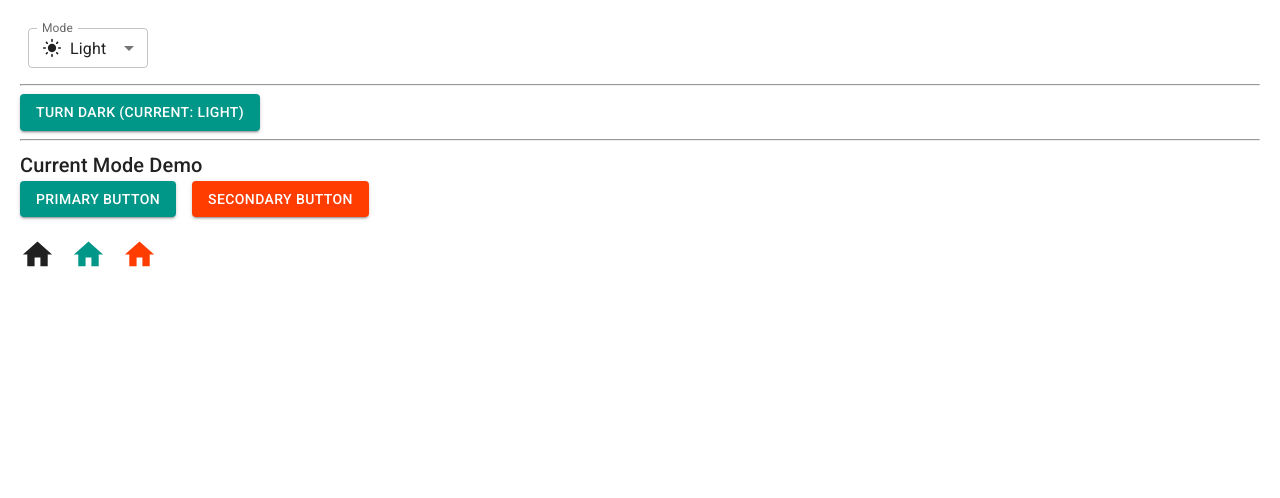
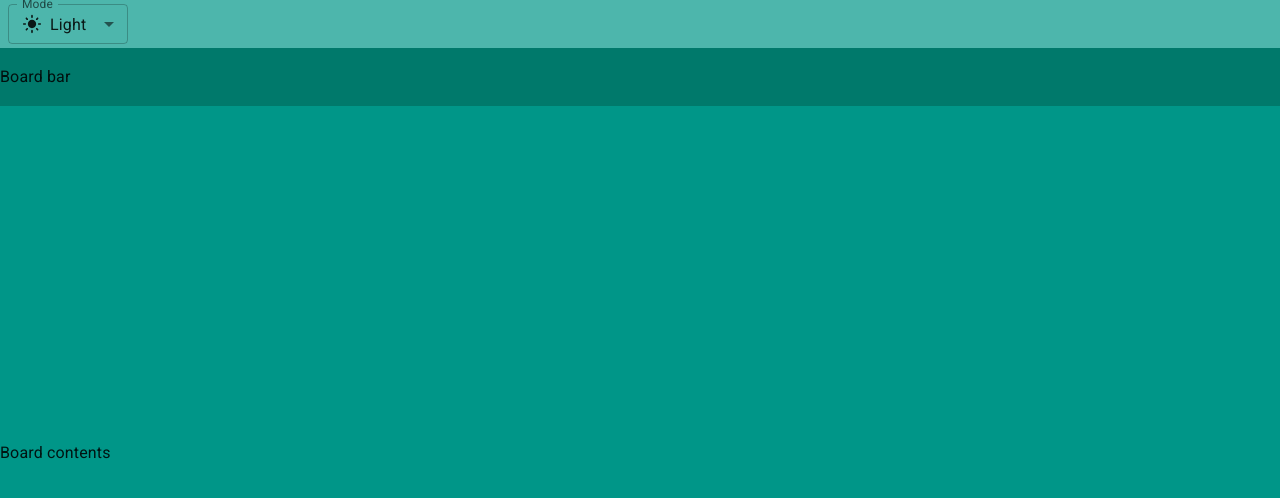
Before and after one commit to PhamVanPhuc2k2/vite-frontend, a React (Vite) app: page / in a window 1280 px wide. Shown: the top 498 px of the page. Built offline with nearby package versions, Linux system fonts and the light colour scheme.

Commit message:
Basic Layout

```diff
--- a/index.html
+++ b/index.html
@@ -4,7 +4,7 @@
     <meta charset="UTF-8" />
     <link rel="icon" type="image/svg+xml" href="/vite.svg" />
     <meta name="viewport" content="width=device-width, initial-scale=1.0" />
-    <title>Vite + React</title>
+    <title>Pham Van Phuc</title>
     <link rel="preconnect" href="https://fonts.googleapis.com" />
     <link rel="preconnect" href="https://fonts.gstatic.com" crossorigin />
     <link
--- a/src/App.jsx
+++ b/src/App.jsx
@@ -1,6 +1,3 @@
-import Button from "@mui/material/Button";
-import HomeIcon from "@mui/icons-material/Home";
-import Typography from "@mui/material/Typography";
 import { useColorScheme } from "@mui/material/styles";
 import InputLabel from "@mui/material/InputLabel";
 import MenuItem from "@mui/material/MenuItem";
@@ -10,6 +7,7 @@
 import DarkModeOutlinedIcon from "@mui/icons-material/DarkModeOutlined";
 import SettingsBrightnessOutlinedIcon from "@mui/icons-material/SettingsBrightnessOutlined";
 import Box from "@mui/material/Box";
+import Container from "@mui/material/Container";
 //
 
 function ModeSelect() {
@@ -50,44 +48,48 @@
   );
 }
 
-function ModeToggle() {
-  const { mode, setMode } = useColorScheme();
-  // const prefersDarkMode = useMediaQuery("(prefers-color-scheme:dark)");
-  // const prefersLightMode = useMediaQuery("(prefers-color-scheme:light)");
-  // console.log("prefersDarkMode: ", prefersDarkMode);
-  // console.log("prefersLightMode: ", prefersLightMode);
-  return (
-    <Button
-      variant="contained"
-      onClick={() => {
-        setMode(mode === "light" ? "dark" : "light");
-      }}
-    >
-      {mode === "light" ? "Turn dark" : "Turn light"} (Current: {mode})
-    </Button>
-  );
-}
-
 function App() {
   return (
-    <div style={{ padding: 20 }}>
-      <ModeSelect />
-      <hr />
-      <ModeToggle />
-      <hr />
-      <Typography variant="h6">Current Mode Demo</Typography>
-      <Button variant="contained" color="primary">
-        Primary Button
-      </Button>
-      <Button variant="contained" color="secondary" sx={{ ml: 2 }}>
-        Secondary Button
-      </Button>
-      <div style={{ marginTop: 20 }}>
-        <HomeIcon fontSize="large" />
-        <HomeIcon color="primary" fontSize="large" sx={{ ml: 2 }} />
-        <HomeIcon color="secondary" fontSize="large" sx={{ ml: 2 }} />
-      </div>
-    </div>
+    <Container
+      disableGutters
+      maxWidth={false}
+      sx={{ height: "100vh", backgroundColor: "primary.main" }}
+    >
+      <Box
+        sx={{
+          backgroundColor: "primary.light",
+          width: "100%",
+          height: (theme) => theme.trello.appBarHeight,
+          display: "flex",
+          alignItems: "center",
+        }}
+      >
+        <ModeSelect />
+      </Box>
+      <Box
+        sx={{
+          backgroundColor: "primary.dark",
+          width: "100%",
+          height: (theme) => theme.trello.boardBarHeight,
+          display: "flex",
+          alignItems: "center",
+        }}
+      >
+        Board bar
+      </Box>
+      <Box
+        sx={{
+          backgroundColor: "primary.main",
+          width: "100%",
+          height: (theme) =>
+            `calc(100vh - ${theme.trello.appBarHeight} - ${theme.trello.boardBarHeight})`,
+          display: "flex",
+          alignItems: "center",
+        }}
+      >
+        Board contents
+      </Box>
+    </Container>
   );
 }
 
--- a/src/theme.js
+++ b/src/theme.js
@@ -2,6 +2,10 @@
 import { deepOrange, orange, teal, cyan } from "@mui/material/colors";
 
 const theme = extendTheme({
+  trello: {
+    appBarHeight: "48px",
+    boardBarHeight: "58px",
+  },
   colorSchemes: {
     light: {
       palette: {
```
